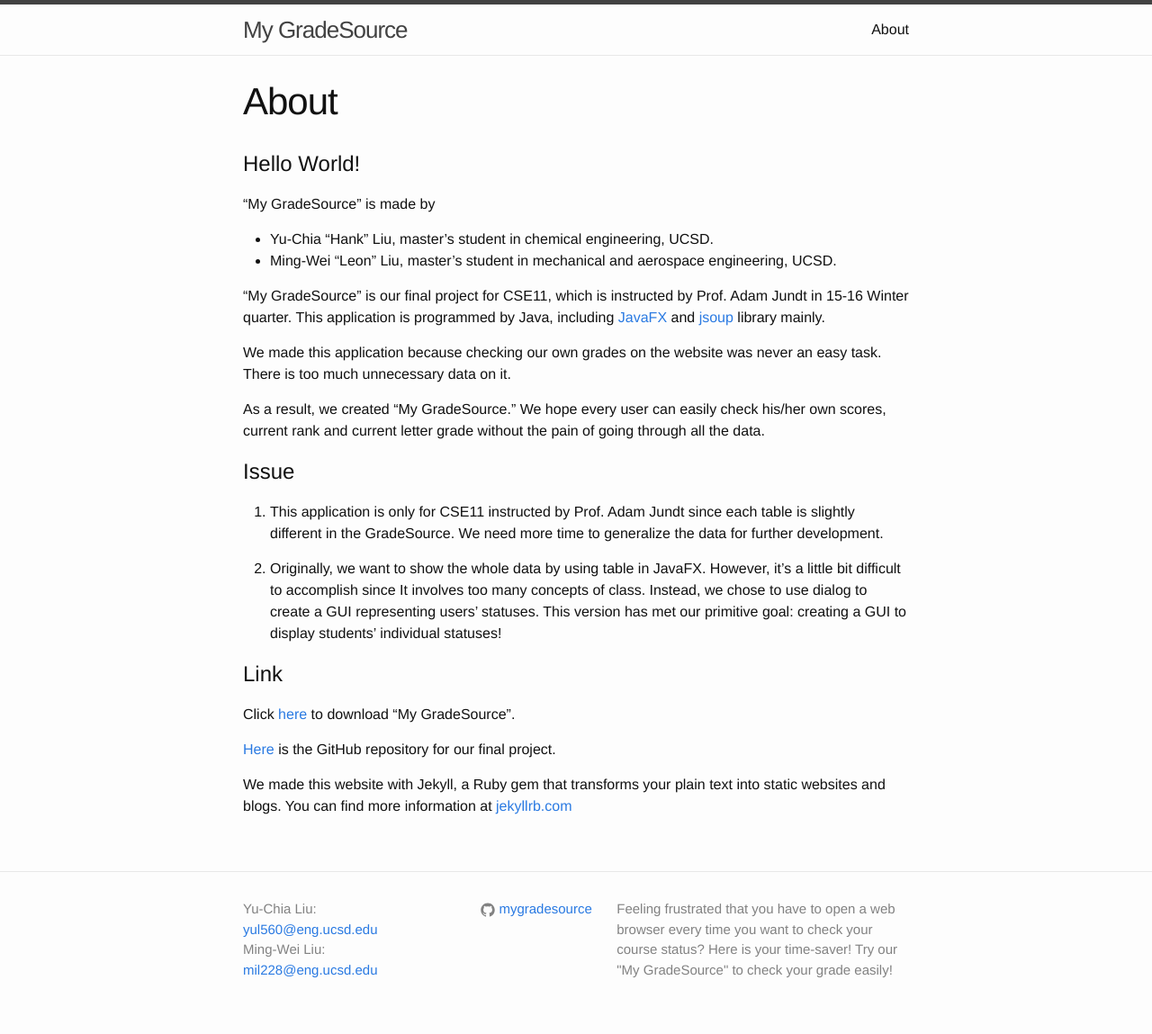
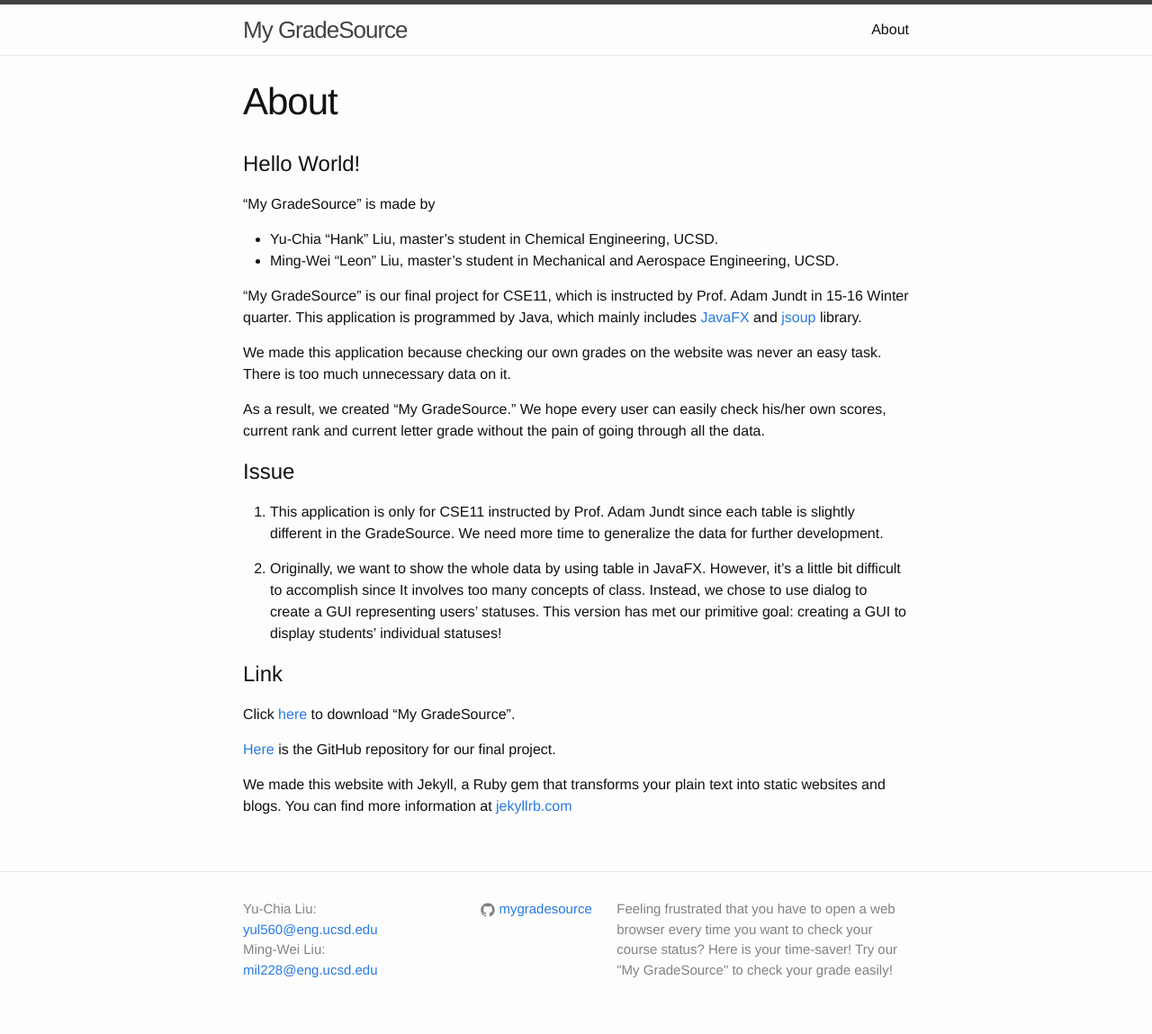
Before and after one commit to MyGradeSource/MyGradeSource.github.io, a Jekyll site: the page built from about.md, in a window 1280 px wide. Shown: the whole page at 90% size. Built offline with Jekyll 4.4.1, drawn with Linux system fonts in a browser that asks for light colours.

Commit message:
minor changes.

```diff
--- a/about.md
+++ b/about.md
@@ -7,11 +7,11 @@ permalink: /about/
 
 "My GradeSource" is made by
 
-* Yu-Chia "Hank" Liu, master's student in chemical engineering, UCSD.
-* Ming-Wei "Leon" Liu, master's student in mechanical and aerospace engineering, UCSD.
+* Yu-Chia "Hank" Liu, master's student in Chemical Engineering, UCSD.
+* Ming-Wei "Leon" Liu, master's student in Mechanical and Aerospace Engineering, UCSD.
 
 "My GradeSource" is our final project for CSE11, which is instructed by Prof. Adam Jundt in 15-16 Winter quarter.
-This application is programmed by Java, including [JavaFX](https://docs.oracle.com/javafx/2/api/) and [jsoup](http://jsoup.org/) library mainly.
+This application is programmed by Java, which mainly includes [JavaFX](https://docs.oracle.com/javafx/2/api/) and [jsoup](http://jsoup.org/) library.
 
 We made this application because checking our own grades on the website was never an easy task.
 There is too much unnecessary data on it.
```
